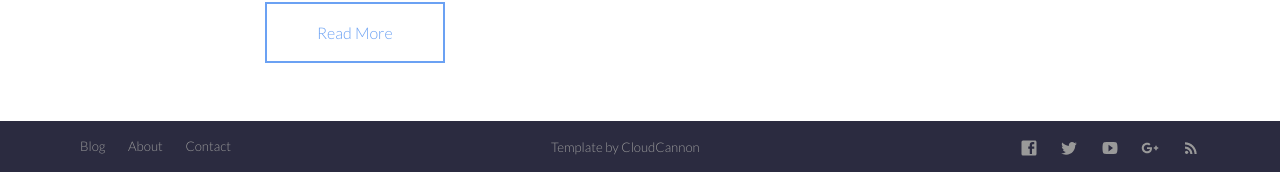
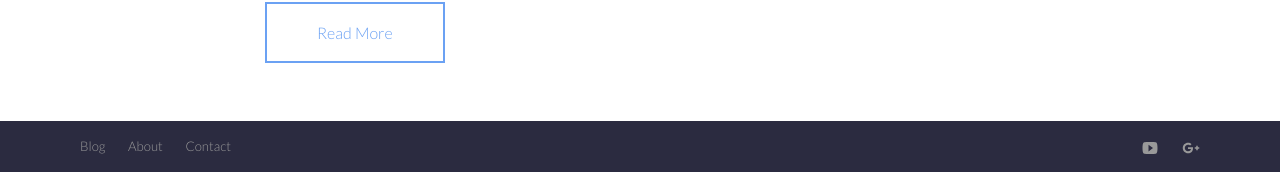
Before and after one commit to techubion/techubion.github.io-backup, a Jekyll site: the page category/friendship/index.html, which Jekyll copies as it is, in a window 1280 px wide and 900 px high, scrolled down 2006 px. Shown: the part 725-897 px from the top of the window. Built offline with Jekyll 4.4.1, drawn with Linux system fonts in a browser that asks for light colours; nearby versions of some CDN libraries.

Commit message:
Update index.html

```diff
--- a/category/friendship/index.html
+++ b/category/friendship/index.html
@@ -202,23 +202,6 @@
 				</ul>
 				<ul class="footer-right-links">
 
-						<li>
-							<a target="_blank" href="https://facebook.com/" class="facebook-icon">
-
-		<svg fill="#000000" height="24" viewBox="0 0 24 24" width="24" xmlns="http://www.w3.org/2000/svg"><path d="M19,4V7H17A1,1 0 0,0 16,8V10H19V13H16V20H13V13H11V10H13V7.5C13,5.56 14.57,4 16.5,4M20,2H4A2,2 0 0,0 2,4V20A2,2 0 0,0 4,22H20A2,2 0 0,0 22,20V4C22,2.89 21.1,2 20,2Z" /></svg>
-
-
-							</a>
-						</li>
-
-						<li>
-							<a target="_blank" href="https://twitter.com/" class="twitter-icon">
-
-		<svg fill="#000000" height="24" viewBox="0 0 24 24" width="24" xmlns="http://www.w3.org/2000/svg"><path d="M22.46,6C21.69,6.35 20.86,6.58 20,6.69C20.88,6.16 21.56,5.32 21.88,4.31C21.05,4.81 20.13,5.16 19.16,5.36C18.37,4.5 17.26,4 16,4C13.65,4 11.73,5.92 11.73,8.29C11.73,8.63 11.77,8.96 11.84,9.27C8.28,9.09 5.11,7.38 3,4.79C2.63,5.42 2.42,6.16 2.42,6.94C2.42,8.43 3.17,9.75 4.33,10.5C3.62,10.5 2.96,10.3 2.38,10C2.38,10 2.38,10 2.38,10.03C2.38,12.11 3.86,13.85 5.82,14.24C5.46,14.34 5.08,14.39 4.69,14.39C4.42,14.39 4.15,14.36 3.89,14.31C4.43,16 6,17.26 7.89,17.29C6.43,18.45 4.58,19.13 2.56,19.13C2.22,19.13 1.88,19.11 1.54,19.07C3.44,20.29 5.7,21 8.12,21C16,21 20.33,14.46 20.33,8.79C20.33,8.6 20.33,8.42 20.32,8.23C21.16,7.63 21.88,6.87 22.46,6Z" /></svg>
-
-
-							</a>
-						</li>
 
 						<li>
 							<a target="_blank" href="https://youtube.com/" class="youtube-icon">
@@ -238,21 +221,8 @@
 							</a>
 						</li>
 
-						<li>
-							<a  href="/feed.xml" class="rss-icon">
+				</ul>
 
-		<svg fill="#000000" height="24" viewBox="0 0 24 24" width="24" xmlns="http://www.w3.org/2000/svg"><path d="M0 0h24v24H0z" fill="none"/><circle cx="6.18" cy="17.82" r="2.18"/><path d="M4 4.44v2.83c7.03 0 12.73 5.7 12.73 12.73h2.83c0-8.59-6.97-15.56-15.56-15.56zm0 5.66v2.83c3.9 0 7.07 3.17 7.07 7.07h2.83c0-5.47-4.43-9.9-9.9-9.9z"/></svg>
-
-
-							</a>
-						</li>
-
-				</ul>
-				<p class="copyright">
-					<a href="https://cloudcannon.com/">
-						Template by CloudCannon
-					</a>
-				</p>
 			</div>
 		</footer>
 
```
